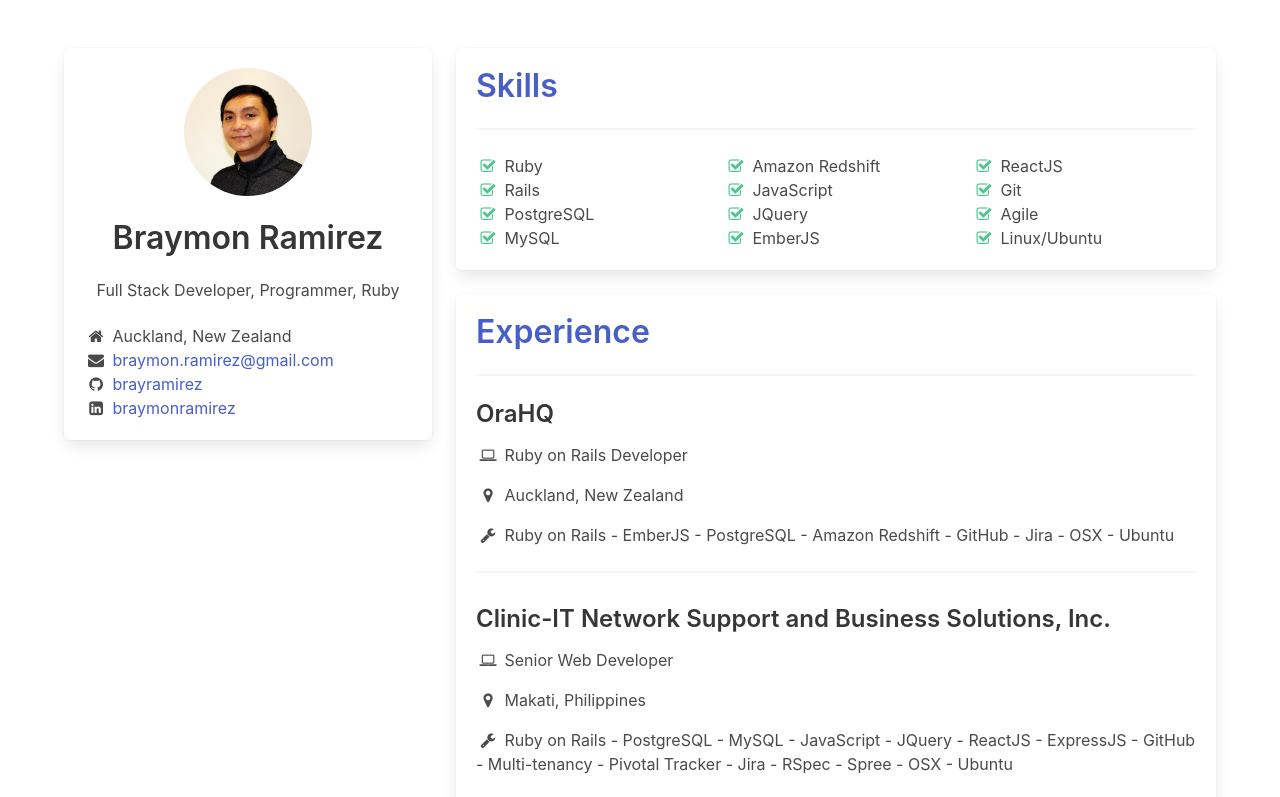
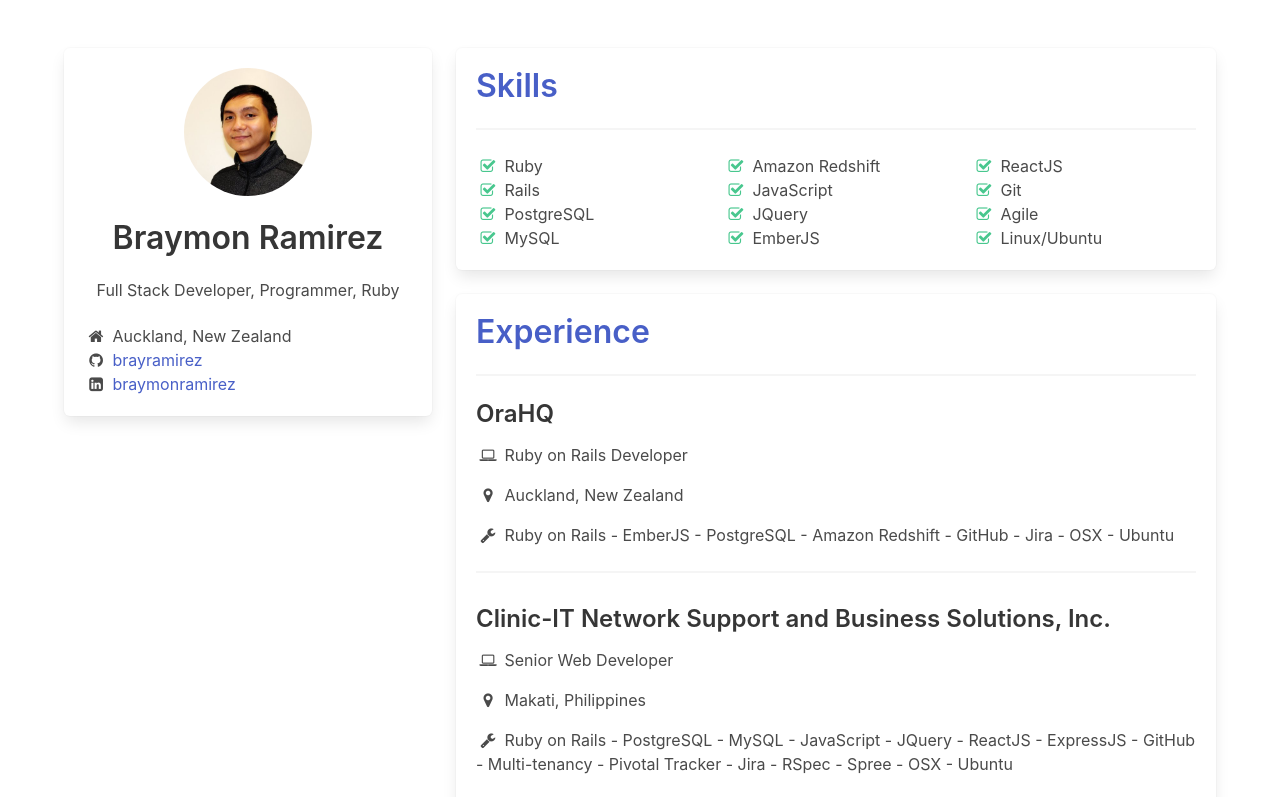
Before and after one commit to bray-ramirez/bray-ramirez.github.io, a plain HTML site: page index.html in a window 1280 px wide. Shown: the top 797 px of the page. Drawn offline with nearby package versions, Linux system fonts and the light colour scheme.

Commit message:
Update index.html

```diff
--- a/index.html
+++ b/index.html
@@ -38,13 +38,6 @@
                   <i class='fa fa-home'></i>
                 </span>
                 Auckland, New Zealand
-              </p>
-
-              <p>
-                <span class='icon'>
-                  <i class='fa fa-envelope'></i>
-                </span>
-                 <a href='mailto:braymon.ramirez@gmail.com'>braymon.ramirez@gmail.com</a>
               </p>
 
               <p>
```
